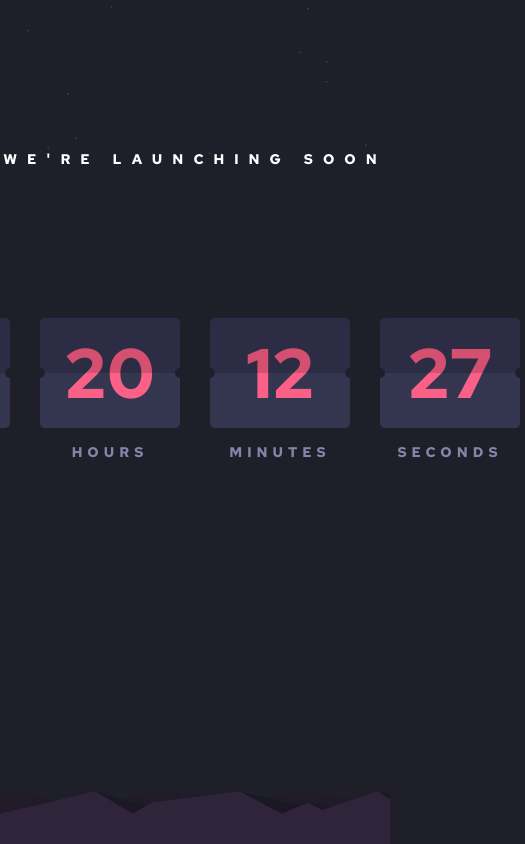
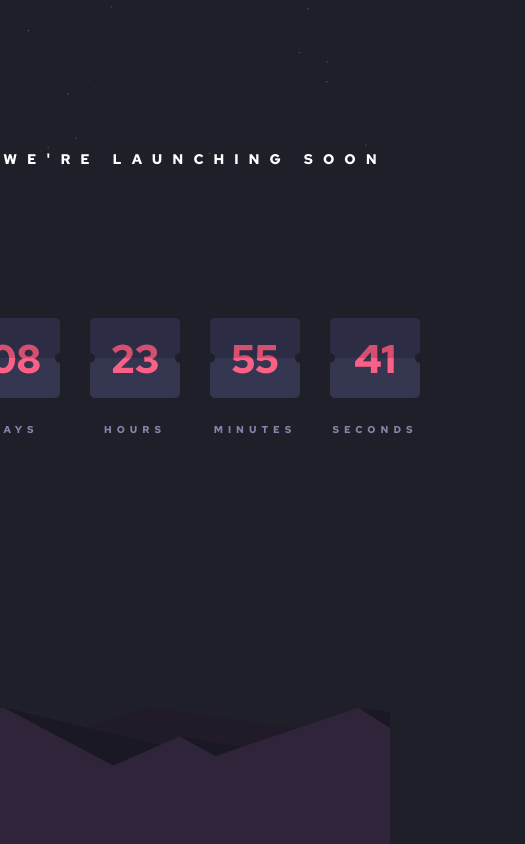
Before and after one commit to tjaulin/launch-countdown-timer-main, a plain HTML site: page index.html in a window 390 px wide. Shown: the whole page, 525 px wide, since content can reach past the window. Drawn offline with Linux system fonts and the light colour scheme.

Commit message:
improve css

```diff
--- a/css/style.css
+++ b/css/style.css
@@ -55,8 +55,8 @@ span.label {
 
 .number {
     position: relative;
-    width: 140px;
-    height: 110px;
+    width: 130px;
+    height: 120px;
     background: linear-gradient(to bottom, #2c2d44 50%, var(--secondary-bg-color) 50%);
     border-radius: 5px;
     display: flex;
@@ -94,11 +94,36 @@ span.label {
 .attribution { font-size: 11px; text-align: center; }
 .attribution a { color: hsl(228, 45%, 44%); }
 
-@media screen and (max-width: 375px) {
+@media screen and (max-width: 630px) {
     body {
         background: url('../images/bg-stars.svg') no-repeat top/contain,
-        url('../images/pattern-hills.svg') no-repeat center bottom/1000px;
+        url('../images/pattern-hills.svg') no-repeat right bottom/1000px;
         background-color: var(--main-bg-color);
         font-size: 14px;
     }
+
+    .number {
+        width: 95px;
+        height: 85px;
+        font-size: 55px;
+    }
 }
+
+@media screen and (max-width: 530px) {
+    .number {
+        width: 90px;
+        height: 80px;
+        font-size: 40px;
+    }
+
+    span.label {
+        font-size: 10px;
+        margin-top: 25px;
+        color: var(--main-color);
+        letter-spacing: 5px;
+    }
+}
+
+@media screen and (max-width: 375px) {
+
+}
--- a/index.html
+++ b/index.html
@@ -18,20 +18,20 @@
     <p>We're launching soon</p>
     <div class="timer">
       <div id="days" class="div-number">
-        <div class="days-number number"><span class="span-number">50</span></div>
+        <div class="days-number number"><span class="span-number">08</span></div>
         <span class="label">DAYS</span>
       </div>
       <div id="hours" class="div-number">
-        <div class="hours-number number"><span class="span-number">20</span></div>
+        <div class="hours-number number"><span class="span-number">23</span></div>
         <span class="label">HOURS</span>
       </div>
       <div id="minutes" class="div-number">
-        <div class="minutes-number number"><span class="span-number">12</span></div>
+        <div class="minutes-number number"><span class="span-number">55</span></div>
         <span class="label">MINUTES</span>
       </div>
 
       <div id="seconds" class="div-number">
-        <div class="seconds-number number"><span class="span-number">27</span></div>
+        <div class="seconds-number number"><span class="span-number">41</span></div>
         <span class="label">SECONDS</span>
       </div>
     </div>
```
